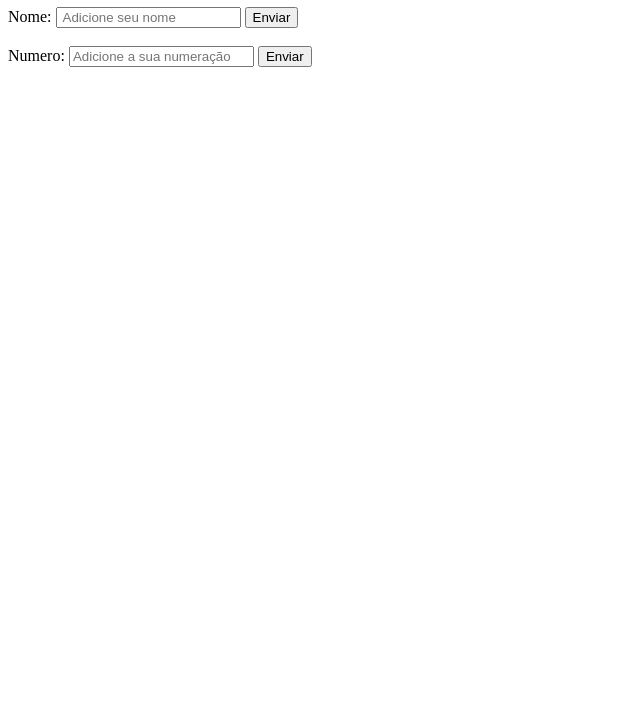
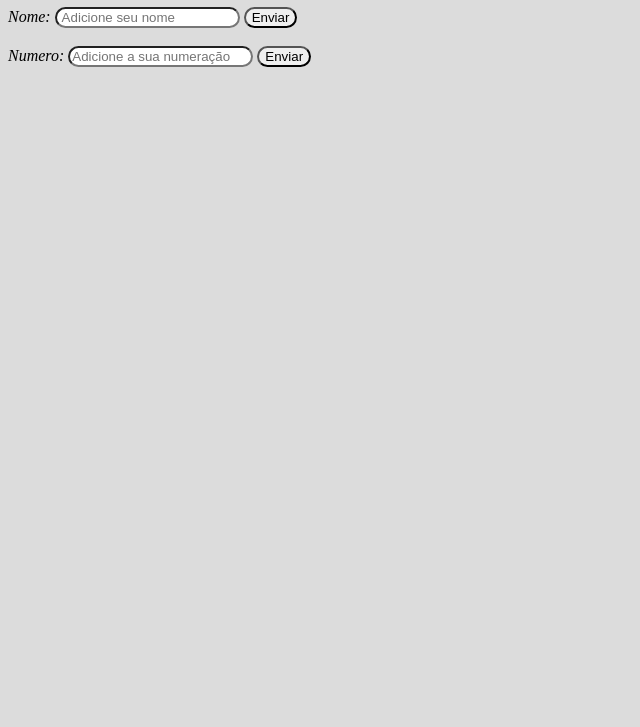
Before and after one commit to raphaellyta/uc5_desenvolvimento_desktop, an Electron app: page Aula01/index.html in a window 1280 px wide. Shown: the part 73-800 px from the top of the page, without its empty margins (0-640 px from the left). Drawn offline with Linux system fonts and the light colour scheme.

Commit message:
mudança

```diff
--- a/Aula01/index.html
+++ b/Aula01/index.html
@@ -8,6 +8,24 @@
 
 
  <style>
+    body{
+        background-color: gainsboro;
+        font-family: 'Times New Roman', Times, serif;
+
+    }
+
+    label{
+        font-size: medium;
+        font-style: italic;
+    }
+
+    button{
+        border-radius: 50px;
+    }
+
+    input{
+       border-radius: 50px;
+    }
 
  </style>
 
```
